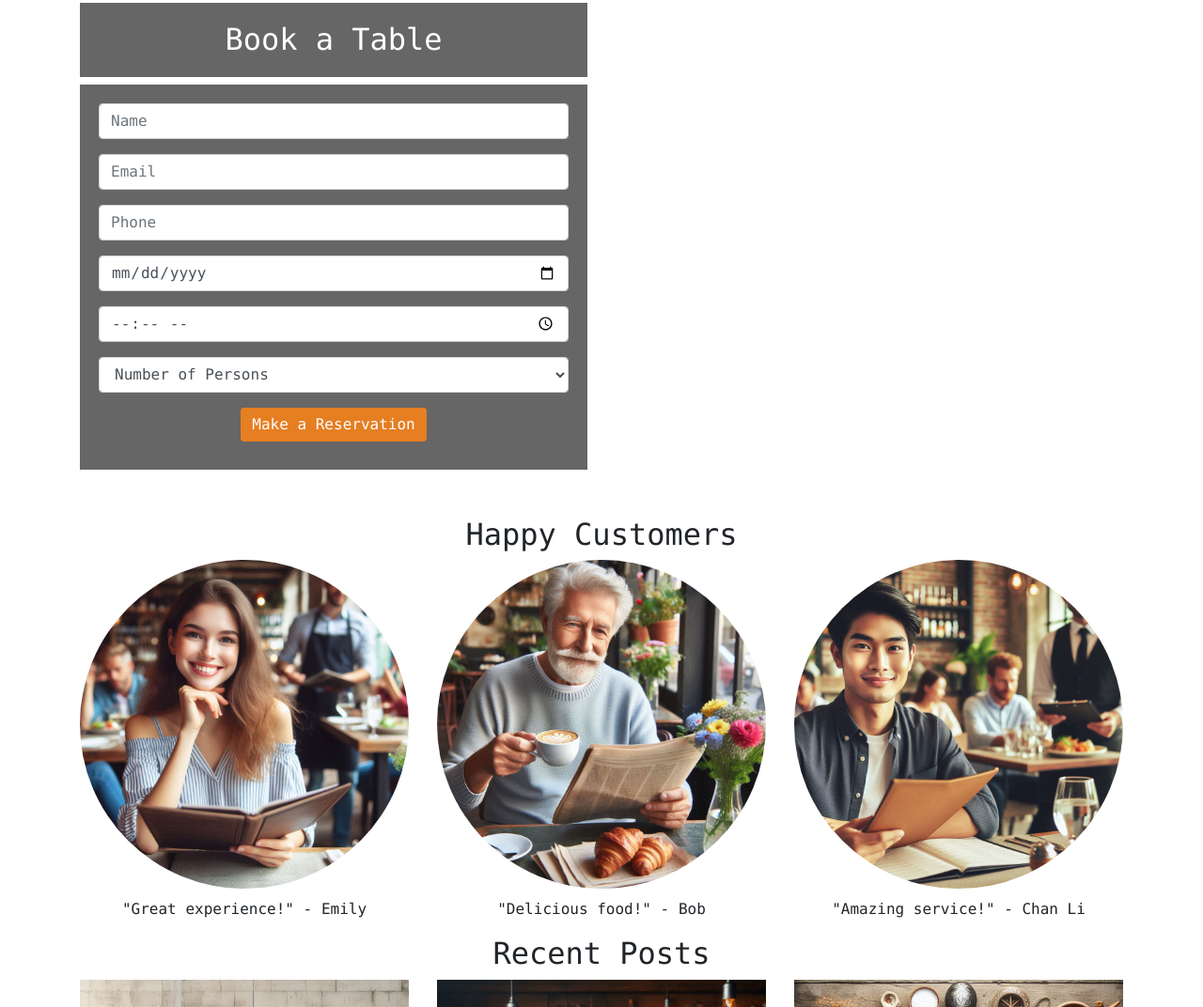
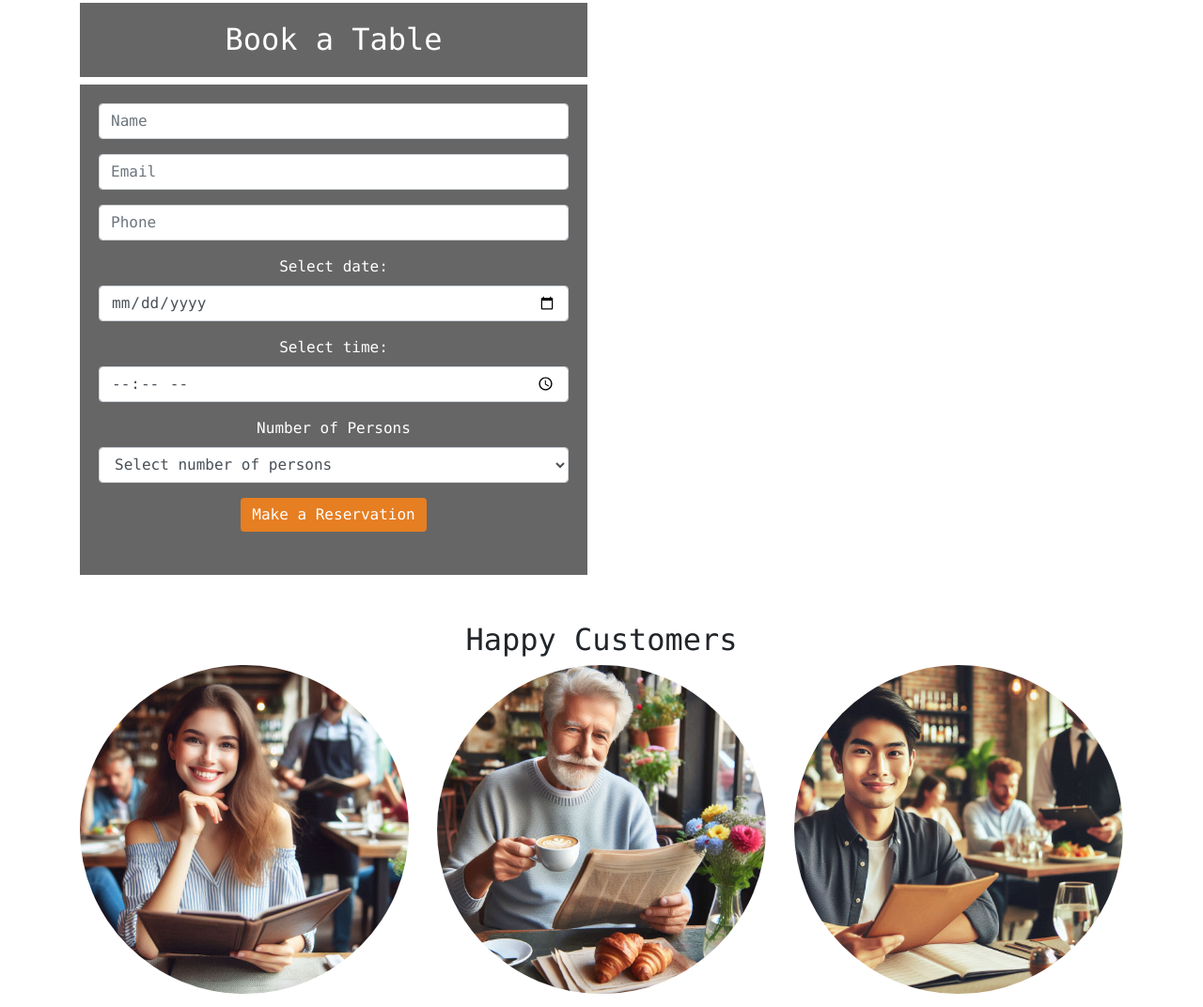
Before and after one commit to durvankurr/HTML-CSS, a plain HTML site: page main-project/index.html in a window 1280 px wide. Shown: the part 2849-3921 px from the top of the page at 94% size. Drawn offline with nearby package versions, Linux system fonts and the light colour scheme.

Commit message:
main-project-commit

```diff
--- a/main-project/index.html
+++ b/main-project/index.html
@@ -189,20 +189,25 @@
                                 <input type="text" class="form-control" placeholder="Phone">
                             </div>
                             <div class="form-group">
-                                <input type="date" class="form-control">
+                                <label for="date-input">Select date:</label>
+                                <input type="date" id="date-input" class="form-control">
                             </div>
                             <div class="form-group">
-                                <input type="time" class="form-control">
+                                <label for="time-input">Select time:</label>
+                                <input type="time" id="time-input" class="form-control">
                             </div>
                             <div class="form-group">
-                                <select class="form-control">
-                                    <option>Number of Persons</option>
-                                    <option>1</option>
-                                    <option>2</option>
-                                    <option>3</option>
-                                    <option>4</option>
+                                <div class="form-group">
+                                <label for="num-persons-select">Number of Persons</label>
+                                <select id="num-persons-select" class="form-control">
+                                <option value="" disabled selected>Select number of persons</option>
+                                <option value="1">1</option>
+                                <option value="2">2</option>
+                                <option value="3">3</option>
+                                <option value="4">4</option>
                                 </select>
                             </div>
+
                             <button type="submit" class="btn btn-primary">Make a Reservation</button>
                         </form>
                     </div>
```
